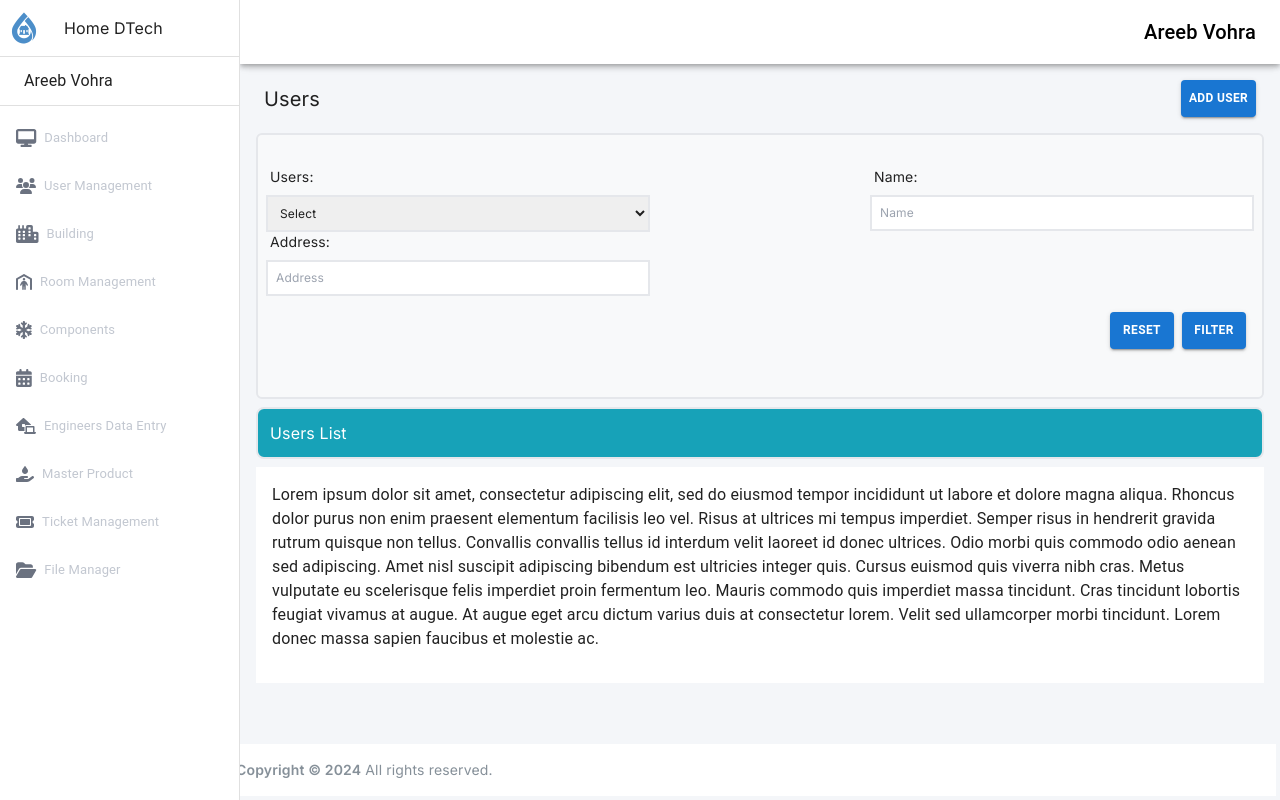
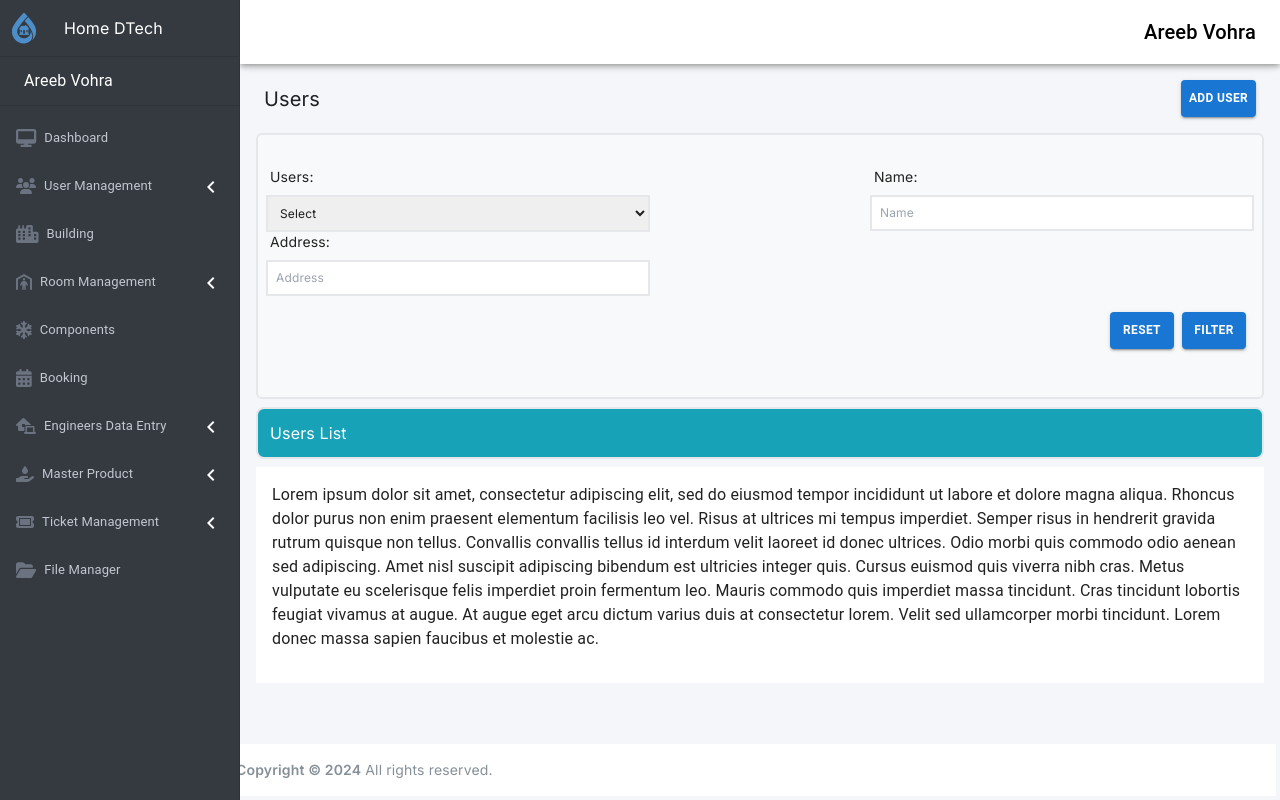
Before and after one commit to Saadgithubit/Home-DTech, a Next.js app: page /users in a window 1280 px wide. Built offline with nearby package versions, Linux system fonts and the light colour scheme.

Commit message:
drawer color added

```diff
--- a/src/components/sidebar/index.tsx
+++ b/src/components/sidebar/index.tsx
@@ -21,7 +21,7 @@ export default function Sidebar() {
   return (
     <Box sx={{ display: 'flex' }}>
       <CssBaseline />
-      <Drawer sx={{ width: drawerWidth, flexShrink: 0, '& .MuiDrawer-paper': { width: drawerWidth, boxSizing: 'border-box' } }} variant="permanent" anchor="left">
+      <Drawer sx={{ width: drawerWidth, flexShrink: 0, '& .MuiDrawer-paper': { width: drawerWidth, boxSizing: 'border-box', backgroundColor: '#343A40', color: 'white' } }} variant="permanent" anchor="left">
         <div className="flex items-center">
           <Image className="w-8 h-8 mx-2" alt="logo" src={logo} />
           <div className="flex justify-center items-center text-left p-4 mr-4">
```
